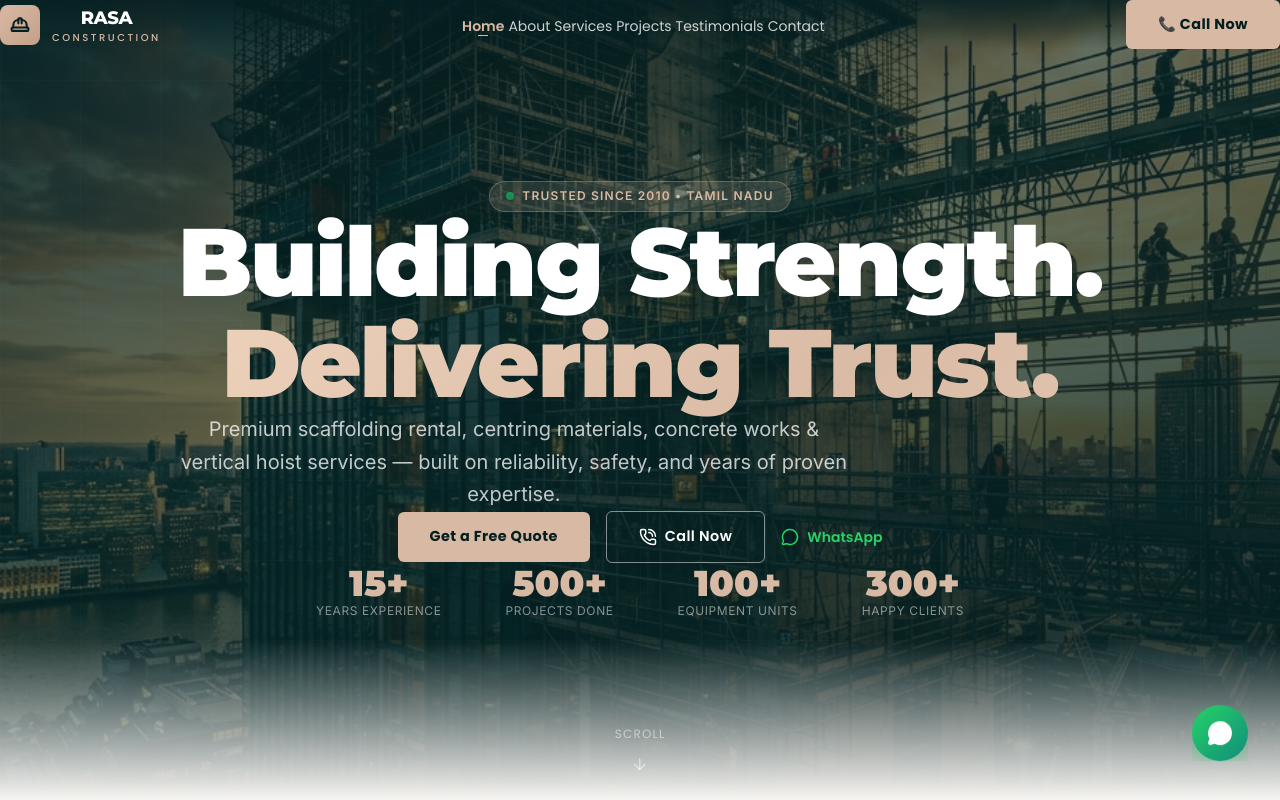
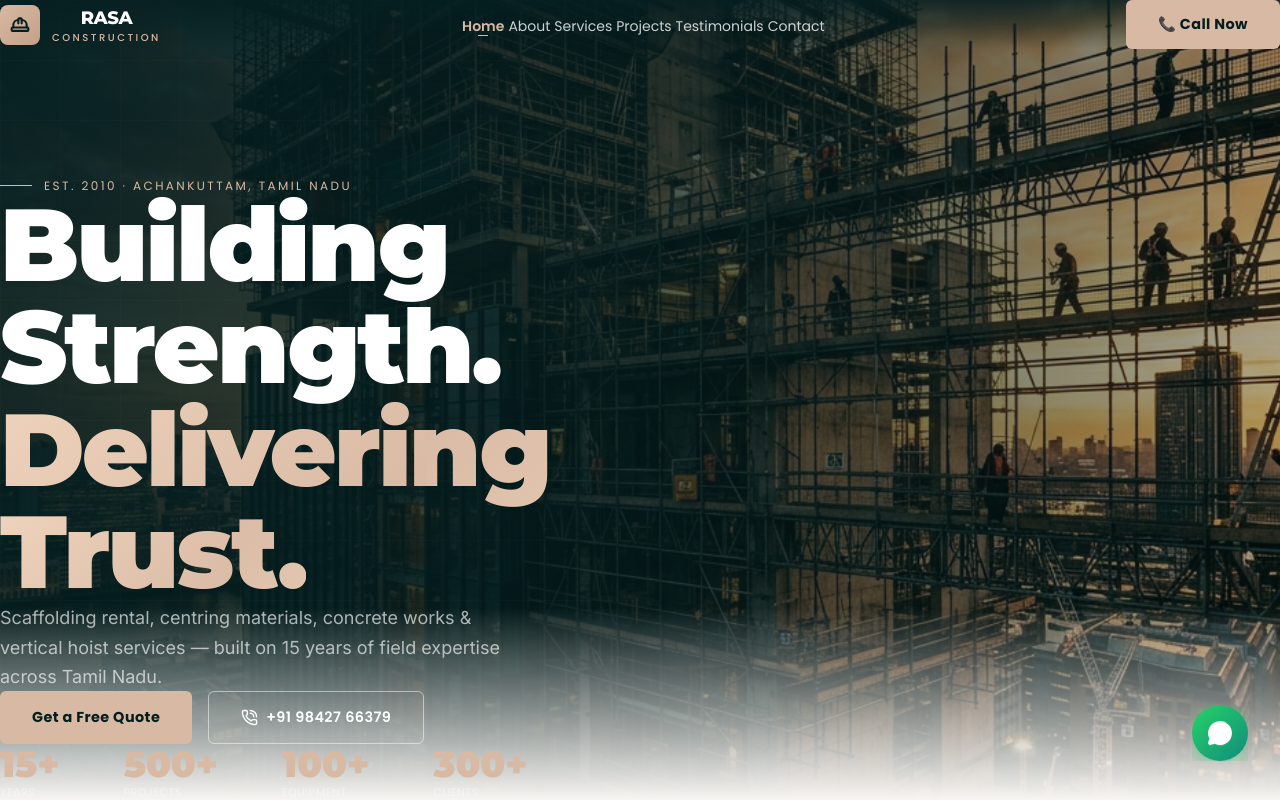
Before and after one commit to PriscillajospinG/Rasa-construction-portfolio, a Next.js app: page / in a window 1280 px wide. Shown: the top 800 px of the page. Built offline with nearby package versions, Linux system fonts and the light colour scheme.

Commit message:
refactor: redesign HeroSection with left-aligned layout, adjusted parallax, and updated styling

```diff
--- a/src/components/HeroSection.tsx
+++ b/src/components/HeroSection.tsx
@@ -2,7 +2,7 @@
 
 import { useEffect, useRef } from "react";
 import { motion } from "framer-motion";
-import { ArrowDown, PhoneCall, MessageCircle } from "lucide-react";
+import { ArrowDown, PhoneCall } from "lucide-react";
 import Image from "next/image";
 
 export default function HeroSection() {
@@ -11,101 +11,116 @@ export default function HeroSection() {
   useEffect(() => {
     const handleScroll = () => {
       if (parallaxRef.current) {
-        const y = window.scrollY * 0.45;
-        parallaxRef.current.style.transform = `translateY(${y}px)`;
+        parallaxRef.current.style.transform = `translateY(${window.scrollY * 0.4}px)`;
       }
     };
     window.addEventListener("scroll", handleScroll, { passive: true });
     return () => window.removeEventListener("scroll", handleScroll);
   }, []);
 
-  const scrollToAbout = () => {
-    document.getElementById("about")?.scrollIntoView({ behavior: "smooth" });
-  };
-
   return (
-    <section id="home" className="relative h-screen min-h-[700px] flex items-center justify-center overflow-hidden">
-      {/* Background Image with Parallax */}
+    <section
+      id="home"
+      className="relative min-h-screen flex items-end overflow-hidden"
+    >
+      {/* Background with parallax */}
       <div ref={parallaxRef} className="absolute inset-0 scale-110">
         <Image
           src="/images/hero.png"
-          alt="Rasa Construction – Premium Scaffolding and Construction Services"
+          alt="Rasa Construction – scaffolding and construction site at golden hour"
           fill
           priority
           sizes="100vw"
+          quality={75}
           className="object-cover object-center"
-          quality={75}
         />
       </div>
 
-      {/* Multi-layer overlay */}
+      {/* Layered overlays — asymmetric, heavier on the left */}
       <div
         className="absolute inset-0"
         style={{
-          background: "linear-gradient(160deg, rgba(5,31,33,0.85) 0%, rgba(8,51,53,0.6) 40%, rgba(5,31,33,0.95) 100%)",
+          background:
+            "linear-gradient(105deg, rgba(5,31,33,0.95) 0%, rgba(5,31,33,0.75) 45%, rgba(5,31,33,0.25) 100%)",
         }}
       />
-      {/* Bottom fade */}
+      {/* Bottom fade to page background */}
       <div
-        className="absolute bottom-0 left-0 right-0 h-40"
+        className="absolute bottom-0 left-0 right-0 h-48"
         style={{ background: "linear-gradient(to top, #F7F5F2, transparent)" }}
       />
 
-      {/* Decorative grid */}
+      {/* Subtle architectural grid — only left side */}
       <div
-        className="absolute inset-0 opacity-5"
+        className="absolute left-0 top-0 bottom-0 w-1/2 opacity-[0.04]"
         style={{
-          backgroundImage: `linear-gradient(rgba(216,185,163,0.4) 1px, transparent 1px), linear-gradient(90deg, rgba(216,185,163,0.4) 1px, transparent 1px)`,
-          backgroundSize: "80px 80px",
+          backgroundImage: `linear-gradient(rgba(216,185,163,0.5) 1px, transparent 1px), linear-gradient(90deg, rgba(216,185,163,0.5) 1px, transparent 1px)`,
+          backgroundSize: "60px 60px",
         }}
       />
 
-      {/* Content */}
-      <div className="relative z-10 max-w-7xl mx-auto px-6 text-center">
+      {/* Content — left-aligned, not centered */}
+      <div className="relative z-10 w-full max-w-7xl mx-auto px-6 pb-28 pt-40">
+        <div className="max-w-3xl">
           <motion.div
-          initial={{ opacity: 0, y: 20 }}
-          animate={{ opacity: 1, y: 0 }}
-          transition={{ duration: 0.6, delay: 0.2 }}
-          className="mb-6"
+            initial={{ opacity: 0, x: -20 }}
+            animate={{ opacity: 1, x: 0 }}
+            transition={{ duration: 0.7, delay: 0.3 }}
+            className="mb-7 flex items-center gap-3"
           >
-          <span className="badge">
-            <span className="w-2 h-2 rounded-full bg-green-400 animate-pulse inline-block" />
-            Trusted Since 2010 • Tamil Nadu
+            <span className="w-8 h-px" style={{ background: "#D8B9A3" }} />
+            <span
+              className="font-poppins text-xs tracking-[0.2em] uppercase"
+              style={{ color: "#D8B9A3" }}
+            >
+              Est. 2010 · Achankuttam, Tamil Nadu
             </span>
           </motion.div>
 
           <motion.h1
-          initial={{ opacity: 0, y: 40 }}
+            initial={{ opacity: 0, y: 50 }}
             animate={{ opacity: 1, y: 0 }}
-          transition={{ duration: 0.8, delay: 0.4 }}
-          className="font-montserrat text-5xl sm:text-6xl md:text-7xl lg:text-8xl font-black text-white leading-[1.05] mb-6"
-          style={{ letterSpacing: "-0.02em" }}
+            transition={{ duration: 0.9, delay: 0.45, ease: [0.16, 1, 0.3, 1] }}
+            className="font-montserrat text-white leading-[1.0] mb-8"
+            style={{
+              fontSize: "clamp(3rem, 8vw, 6.5rem)",
+              fontWeight: 900,
+              letterSpacing: "-0.025em",
+            }}
           >
-          Building Strength.
+            Building
             <br />
-          <span className="gradient-text">Delivering Trust.</span>
+            Strength.
+            <br />
+            <span className="gradient-text">Delivering</span>
+            <br />
+            <span className="gradient-text">Trust.</span>
           </motion.h1>
 
           <motion.p
-          initial={{ opacity: 0, y: 30 }}
+            initial={{ opacity: 0, y: 20 }}
             animate={{ opacity: 1, y: 0 }}
-          transition={{ duration: 0.7, delay: 0.6 }}
-          className="font-inter text-lg md:text-xl max-w-2xl mx-auto mb-10 leading-relaxed"
-          style={{ color: "rgba(255,255,255,0.75)" }}
+            transition={{ duration: 0.7, delay: 0.7 }}
+            className="font-inter text-lg leading-relaxed mb-10 max-w-lg"
+            style={{ color: "rgba(255,255,255,0.65)" }}
           >
-          Premium scaffolding rental, centring materials, concrete works &amp; vertical hoist services —
-          built on reliability, safety, and years of proven expertise.
+            Scaffolding rental, centring materials, concrete works &amp;
+            vertical hoist services — built on 15 years of field expertise
+            across Tamil Nadu.
           </motion.p>
 
           <motion.div
             initial={{ opacity: 0, y: 20 }}
             animate={{ opacity: 1, y: 0 }}
-          transition={{ duration: 0.6, delay: 0.8 }}
-          className="flex flex-col sm:flex-row gap-4 justify-center items-center"
+            transition={{ duration: 0.6, delay: 0.9 }}
+            className="flex flex-wrap gap-4"
           >
             <a
               href="#contact"
-            onClick={(e) => { e.preventDefault(); document.getElementById("contact")?.scrollIntoView({ behavior: "smooth" }); }}
+              onClick={(e) => {
+                e.preventDefault();
+                document.getElementById("contact")?.scrollIntoView({ behavior: "smooth" });
+              }}
               className="btn-primary text-base px-8 py-4"
             >
               Get a Free Quote
@@ -114,68 +129,58 @@ export default function HeroSection() {
               href="tel:+919842766379"
               className="btn-outline text-base px-8 py-4 flex items-center gap-2"
             >
-            <PhoneCall size={18} />
-            Call Now
-          </a>
-          <a
-            href="https://wa.me/919842766379?text=Hello%20Rasa%20Construction%2C%20I'm%20interested%20in%20your%20services."
-            target="_blank"
-            rel="noopener noreferrer"
-            className="flex items-center gap-2 font-poppins font-semibold text-sm transition-all duration-300 hover:opacity-80"
-            style={{ color: "#25D366" }}
-          >
-            <MessageCircle size={18} />
-            WhatsApp
+              <PhoneCall size={17} />
+              +91 98427 66379
             </a>
           </motion.div>
+        </div>
 
-        {/* Stats bar */}
+        {/* Stats — horizontally placed, naturally spaced */}
         <motion.div
           initial={{ opacity: 0, y: 30 }}
           animate={{ opacity: 1, y: 0 }}
-          transition={{ duration: 0.7, delay: 1.1 }}
-          className="mt-16 flex flex-wrap justify-center gap-8 md:gap-16"
+          transition={{ duration: 0.7, delay: 1.2 }}
+          className="mt-20 flex gap-10 md:gap-16"
         >
           {[
-            { value: "15+", label: "Years Experience" },
-            { value: "500+", label: "Projects Done" },
-            { value: "100+", label: "Equipment Units" },
-            { value: "300+", label: "Happy Clients" },
-          ].map((stat) => (
-            <div key={stat.label} className="text-center">
+            { value: "15+", label: "Years" },
+            { value: "500+", label: "Projects" },
+            { value: "100+", label: "Equipment" },
+            { value: "300+", label: "Clients" },
+          ].map((s) => (
+            <div key={s.label}>
               <div
                 className="font-montserrat font-black text-3xl md:text-4xl"
                 style={{ color: "#D8B9A3" }}
               >
-                {stat.value}
+                {s.value}
               </div>
               <div
-                className="font-inter text-xs mt-1 tracking-wider uppercase"
-                style={{ color: "rgba(255,255,255,0.5)" }}
+                className="font-poppins text-[11px] uppercase tracking-wider mt-1"
+                style={{ color: "rgba(255,255,255,0.45)" }}
               >
-                {stat.label}
+                {s.label}
               </div>
             </div>
           ))}
         </motion.div>
       </div>
 
-      {/* Scroll indicator */}
+      {/* Scroll cue */}
       <motion.button
-        onClick={scrollToAbout}
+        onClick={() => document.getElementById("about")?.scrollIntoView({ behavior: "smooth" })}
         initial={{ opacity: 0 }}
         animate={{ opacity: 1 }}
-        transition={{ delay: 1.5 }}
-        className="absolute bottom-8 left-1/2 -translate-x-1/2 flex flex-col items-center gap-2 cursor-pointer"
-        style={{ color: "rgba(255,255,255,0.5)" }}
+        transition={{ delay: 1.8 }}
+        className="absolute bottom-10 right-10 flex flex-col items-center gap-2"
+        style={{ color: "rgba(255,255,255,0.35)" }}
         aria-label="Scroll down"
       >
-        <span className="text-xs tracking-widest uppercase font-poppins">Scroll</span>
         <motion.div
-          animate={{ y: [0, 8, 0] }}
-          transition={{ repeat: Infinity, duration: 1.5 }}
+          animate={{ y: [0, 6, 0] }}
+          transition={{ repeat: Infinity, duration: 1.8, ease: "easeInOut" }}
         >
-          <ArrowDown size={18} />
+          <ArrowDown size={20} />
         </motion.div>
       </motion.button>
     </section>
```
Lines whose indentation alone changed are shown as unchanged.
